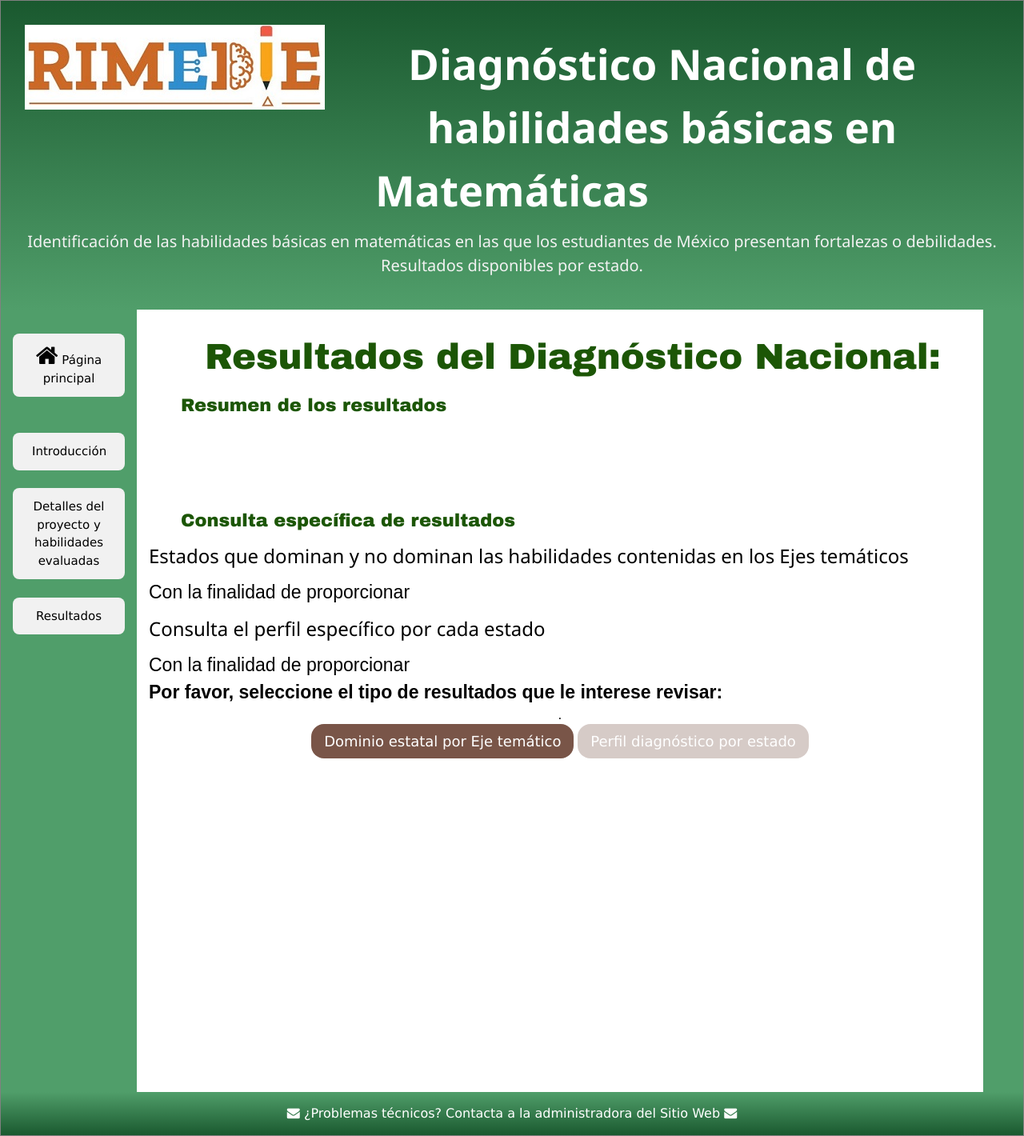
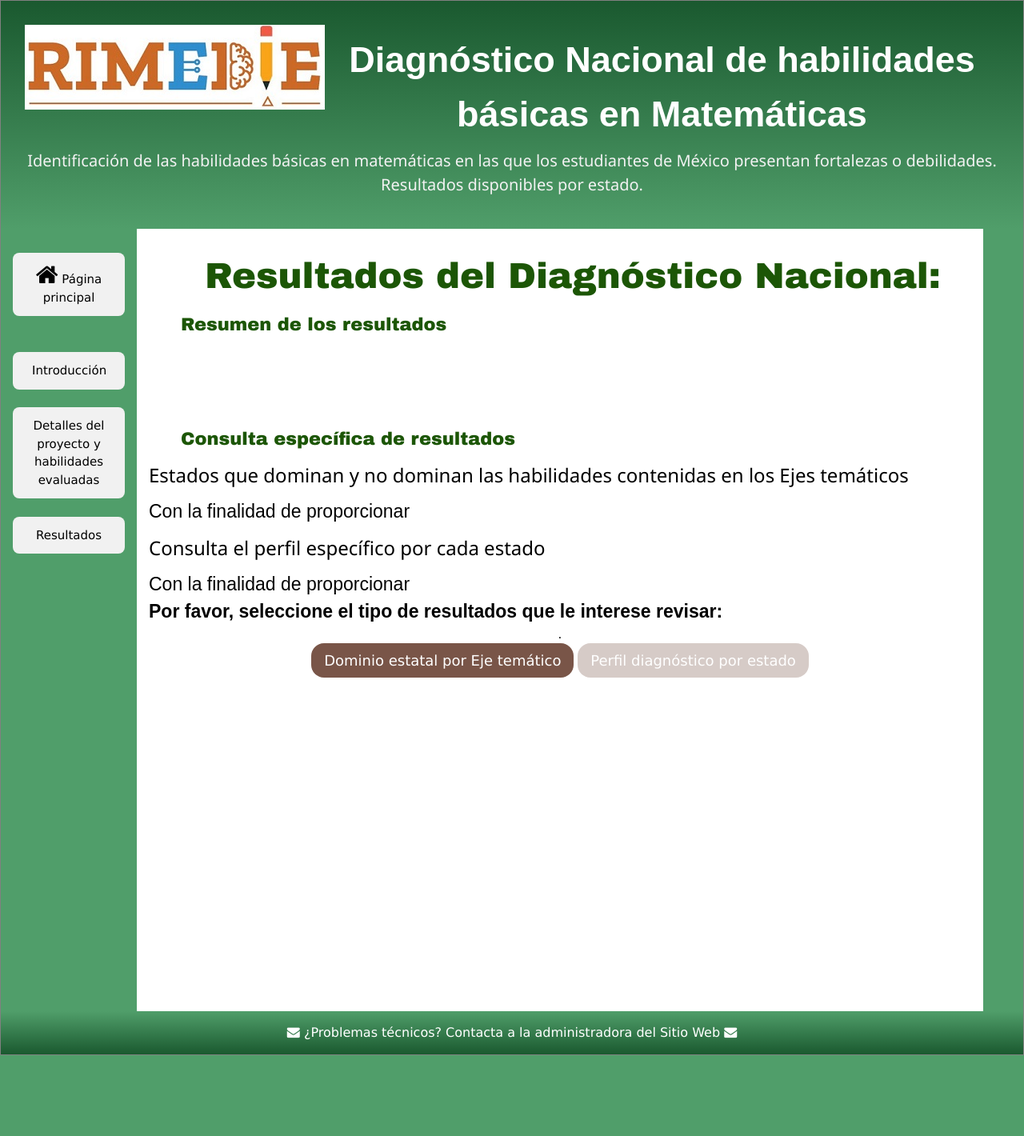
Before and after one commit to rimedie/rimedie.github.io, a Jekyll site: the page built from 1_InfoResultados.html, in a window 1280 px wide. Shown: the whole page at 80% size. Built offline with Jekyll 4.4.1, drawn with Linux system fonts in a browser that asks for light colours; after the commit the page ends 1319 px from its top, so only the background shows below that.

Commit message:
Update 1_Explorer.html

```diff
--- a/_layouts/1_Explorer.html
+++ b/_layouts/1_Explorer.html
@@ -223,7 +223,7 @@ p {
 <div class="container">
 <header>
 	<a href="https://rimedie.github.io/"><img class='displayed' style="float:left;" src="/images_gral/Logo4.jpg" alt="LogoRIMEDIE" ></a>
-	<h1 style="font-size: 3.5em;"><b>Diagnóstico Nacional de habilidades básicas en Matemáticas</b></h1>
+	<h1 style="font-size: 3em; font-family: fantasy;"><b>Diagnóstico Nacional de habilidades básicas en Matemáticas</b></h1>
 	<h4><font color="#f2f2f2">Identificación de las habilidades básicas en matemáticas en las que los estudiantes de México presentan fortalezas o debilidades. Resultados disponibles por estado.</font></h4>
 
 </header>
```
